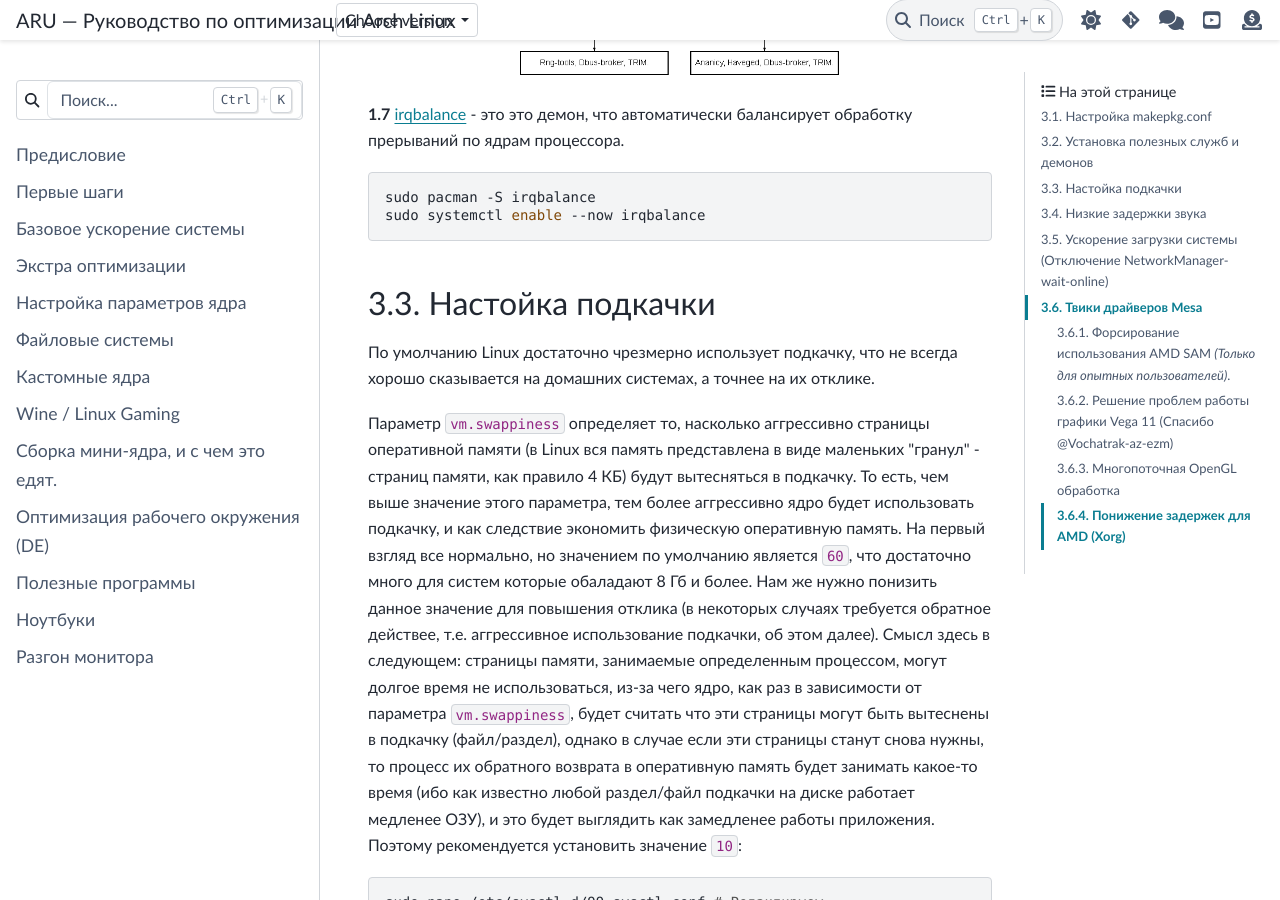
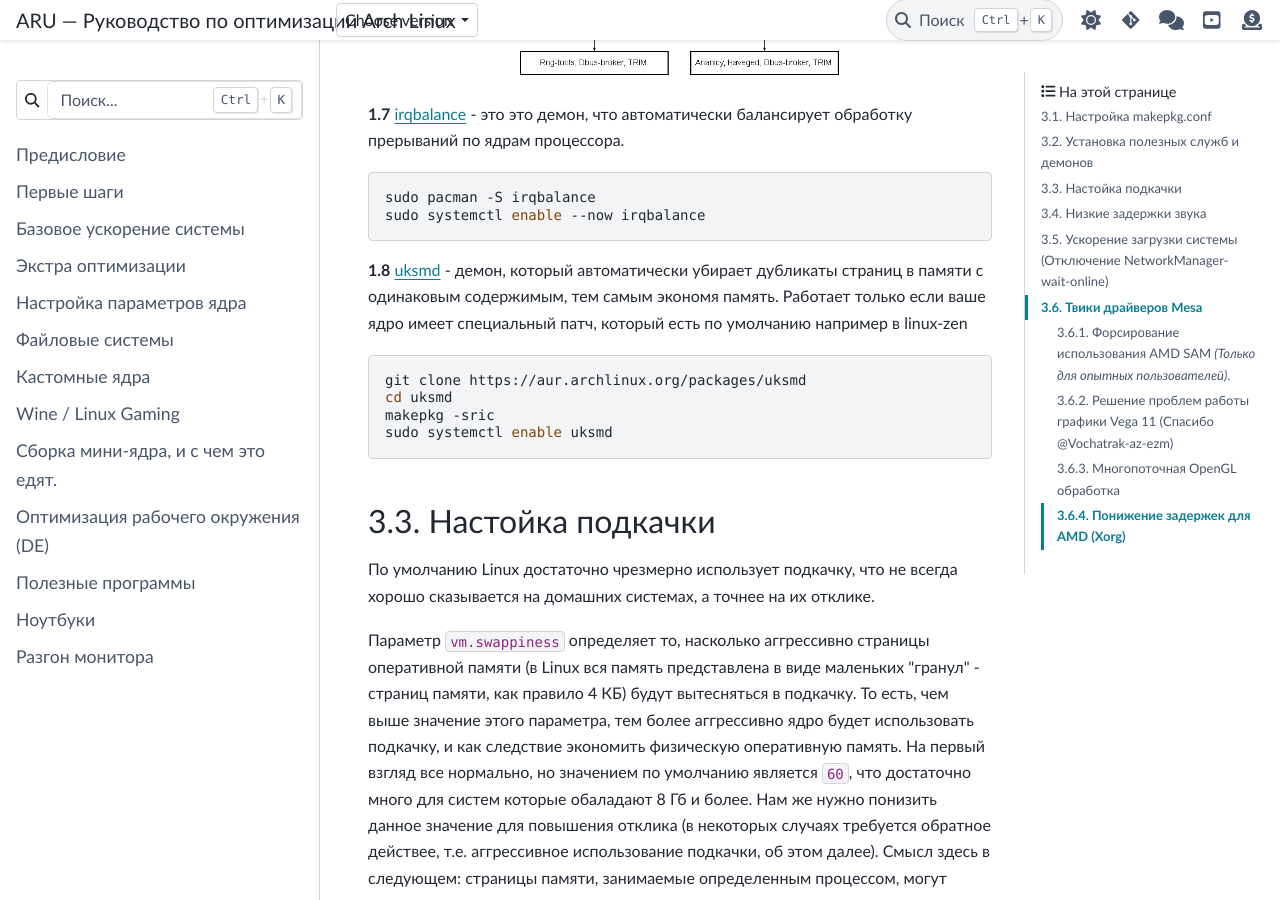
Before and after one commit to ventureoo/ARU, a Sphinx documentation site: the page built from docs/source/generic-system-acceleration.rst, in a window 1280 px wide and 900 px high, scrolled down 4346 px. Built offline with Sphinx 7.4.7 and the PyData theme 0.15.4, drawn with Linux system fonts in a browser that asks for light colours.

Commit message:
generic-system-acceleration: Add uksmd service

```diff
--- a/docs/source/generic-system-acceleration.rst
+++ b/docs/source/generic-system-acceleration.rst
@@ -203,6 +203,17 @@ ccache. За счёт этого и достигается многократн
 
   sudo pacman -S irqbalance
   sudo systemctl enable --now irqbalance
+
+**1.8** `uksmd <https://codeberg.org/pf-kernel/uksmd>`_ - демон,
+который автоматически убирает дубликаты страниц в памяти
+с одинаковым содержимым, тем самым экономя память. Работает только
+если ваше ядро имеет специальный патч, который есть по умолчанию например в
+linux-zen ::
+
+  git clone https://aur.archlinux.org/packages/uksmd
+  cd uksmd
+  makepkg -sric
+  sudo systemctl enable uksmd
 
 .. index:: swap, swappiness, sysctl
 .. _swap:
```
